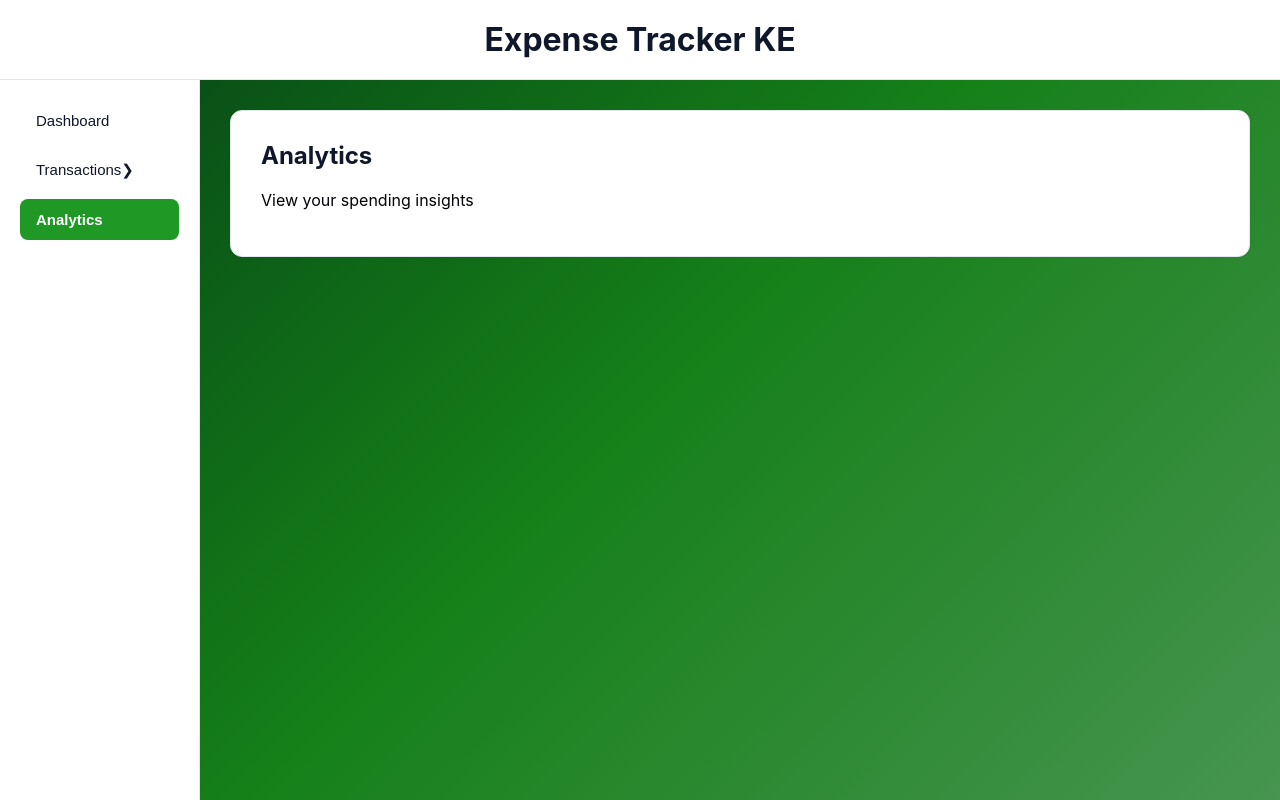
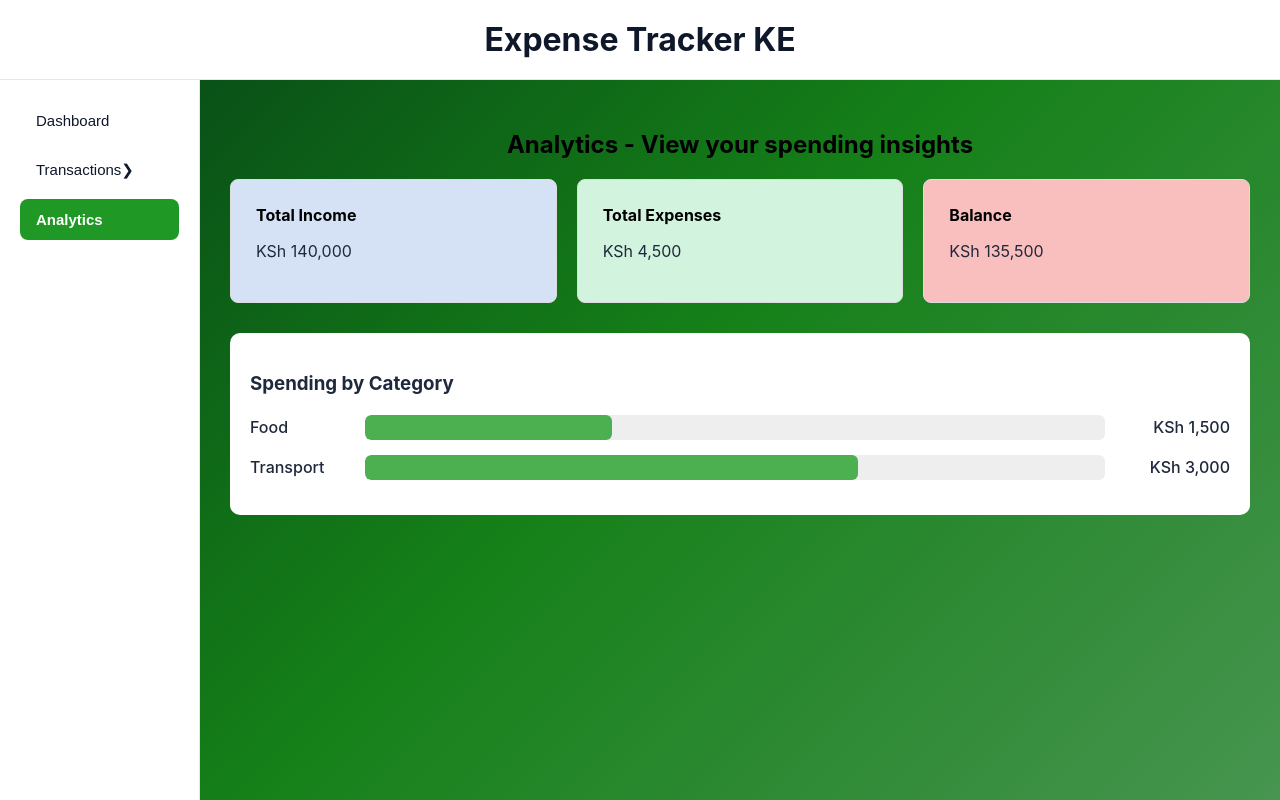
Before and after one commit to IS-PROJECT-2026/expense-tracker-158442, a React (Vite) app: page / in a window 1280 px wide. Both pictures are taken after a click on the button "Analytics". Built offline with nearby package versions, Linux system fonts and the light colour scheme.

Commit message:
feat: Build analytics dashboard
Add financial summary cards and spending by category chart

Closes #13

```diff
--- a/src/App.css
+++ b/src/App.css
@@ -287,3 +287,74 @@ body {
   outline: none;
   border-color: #4caf50;
 }
+
+.analytics-header {
+  margin-bottom: 20px;
+}
+
+.analytics-header h2 {
+  margin-bottom: 5px;
+  color: #000000;
+  text-align: center;
+
+}
+
+.analytics-cards {
+  display: flex;
+  gap: 20px;
+  margin-bottom: 30px;
+}
+
+.analytics-cards .card {
+  flex: 1;
+}
+
+.category-breakdown {
+  padding: 20px;
+  border-radius: 10px;
+  background: #fff;
+}
+
+.category-item {
+  display: flex;
+  justify-content: space-between;
+  padding: 12px 0;
+  border-bottom: 1px solid #eee;
+}
+
+.category-chart {
+  margin-top: 20px;
+}
+
+.chart-row {
+  display: flex;
+  align-items: center;
+  gap: 15px;
+  margin-bottom: 15px;
+}
+
+.chart-label {
+  width: 100px;
+  font-weight: 500;
+}
+
+.bar-container {
+  flex: 1;
+  height: 25px;
+  background: #eee;
+  border-radius: 6px;
+  overflow: hidden;
+}
+
+.bar {
+  height: 100%;
+  background: #4caf50;
+  border-radius: 6px;
+  transition: width 0.3s ease;
+}
+
+.chart-value {
+  width: 110px;
+  text-align: right;
+  font-weight: 500;
+}
--- a/src/App.jsx
+++ b/src/App.jsx
@@ -71,6 +71,15 @@ const handleSubmit = (event) => {
     .reduce((total, transaction) => total + transaction.amount, 0)
 
   const totalBalance = totalIncome - totalExpenses
+
+  const categoryTotals = transactionList
+  .filter((transaction) => transaction.type === 'expense')
+  .reduce((totals, transaction) => {
+    totals[transaction.category] =
+      (totals[transaction.category] || 0) + transaction.amount
+
+    return totals
+  }, {})
 
   const handleDelete = (id) => {
   setTransactionList(
@@ -258,12 +267,63 @@ const handleSubmit = (event) => {
 
 
       case 'analytics':
-        return (
-          <div className="page-content">
-            <h2>Analytics</h2>
-            <p>View your spending insights</p>
+      return (
+        <div className="analytics-page">
+          <div className="analytics-header">
+            <h2>Analytics - View your spending insights</h2>
           </div>
-        )
+
+          <div className="analytics-cards">
+            <div className="card">
+              <h3>Total Income</h3>
+              <p>KSh {totalIncome.toLocaleString()}</p>
+            </div>
+
+            <div className="card">
+              <h3>Total Expenses</h3>
+              <p>KSh {totalExpenses.toLocaleString()}</p>
+            </div>
+
+            <div className="card">
+              <h3>Balance</h3>
+              <p>KSh {totalBalance.toLocaleString()}</p>
+            </div>
+          </div>
+
+        <div className="category-breakdown">
+          <h3>Spending by Category</h3>
+
+          {Object.entries(categoryTotals).length === 0 ? (
+            <p>No expense data available.</p>
+          ) : (
+            <div className="category-chart">
+              {Object.entries(categoryTotals).map(([category, amount]) => {
+                const percentage = totalExpenses
+                  ? (amount / totalExpenses) * 100
+                  : 0
+
+                return (
+                  <div className="chart-row" key={category}>
+                    <span className="chart-label">{category}</span>
+
+                    <div className="bar-container">
+                      <div
+                        className="bar"
+                        style={{ width: `${percentage}%` }}
+                      ></div>
+                    </div>
+
+                    <span className="chart-value">
+                      KSh {amount.toLocaleString()}
+                    </span>
+                  </div>
+                )
+              })}
+            </div>
+          )}
+        </div>
+        </div>
+      )
 
       default:
         return (
@@ -291,23 +351,32 @@ const handleSubmit = (event) => {
             </div>
 
             <div className="recent-transactions">
-              <h3>Recent Transactions</h3>
+            <h3>Recent Transactions</h3>
 
-              <div className="transaction-item">
-                <span>Lunch</span>
-                <span>- KSh 500</span>
-              </div>
+            {transactionList.length === 0 ? (
+              <p>No transactions available.</p>
+            ) : (
+              transactionList
+                .slice(-5)
+                .reverse()
+                .map((transaction) => (
+                  <div className="transaction-item" key={transaction.id}>
+                    <span>{transaction.description}</span>
 
-              <div className="transaction-item">
-                <span>Transport</span>
-                <span>- KSh 300</span>
-              </div>
-
-              <div className="transaction-item">
-                <span>Salary</span>
-                <span>+ KSh 40,000</span>
-              </div>
-            </div>
+                    <span
+                      className={
+                        transaction.type === 'income'
+                          ? 'income-amount'
+                          : 'expense-amount'
+                      }
+                    >
+                      {transaction.type === 'income' ? '+' : '-'} KSh{' '}
+                      {transaction.amount.toLocaleString()}
+                    </span>
+                  </div>
+                ))
+            )}
+          </div>
           </div>
         )
     }
--- a/src/data/categories.js
+++ /dev/null
@@ -1,10 +0,0 @@
-const categories = [
-  'Food',
-  'Transport',
-  'Shopping',
-  'Bills',
-  'Entertainment',
-  'Other'
-]
-
-export default categories
```
